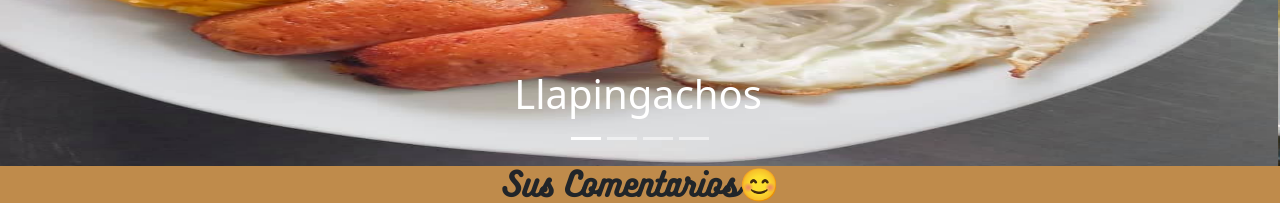
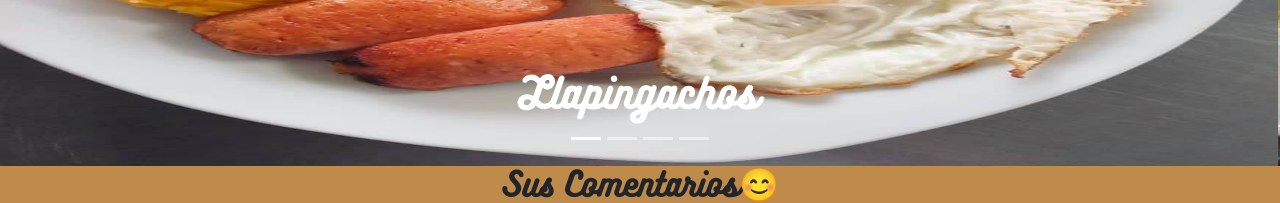
Before and after one commit to JA-Camacho/LaParrillaDeFabii, an Angular app in the folder frontend/: page / in a window 1280 px wide. Shown: the part 405-608 px from the top of the page. Built offline with nearby package versions, Linux system fonts and the light colour scheme; no server answers.

Commit message:
Set h1 in font style Bakhari Script

```diff
--- a/frontend/src/styles.css
+++ b/frontend/src/styles.css
@@ -16,7 +16,7 @@ img {
     pointer-events: none;
 }
 
-h2{
+h1, h2{
     font-family: 'Bakhari Script', sans-serif;
     text-align: center;
 }
```
